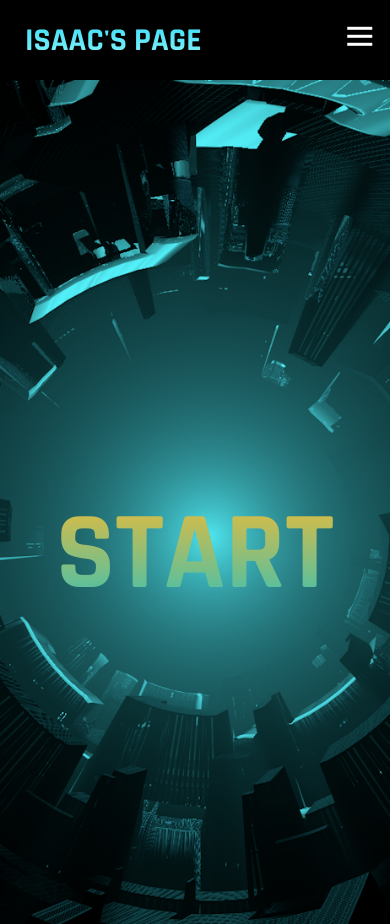
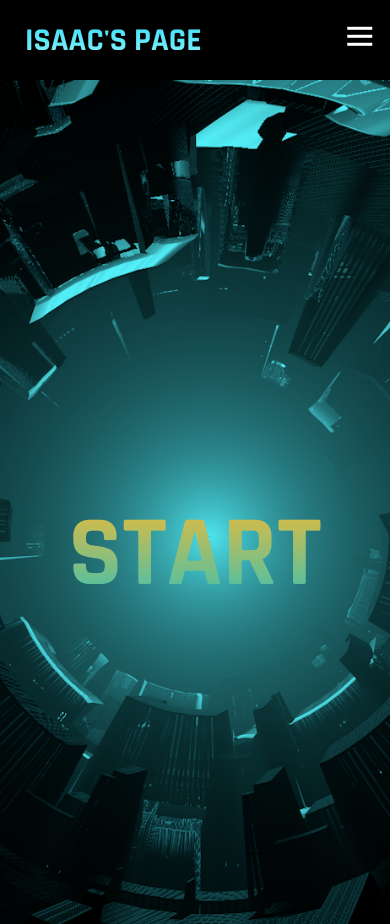
Before and after one commit to isssaac/isssaac.github.io, a plain HTML site: page index.html in a window 390 px wide. Shown: the top 924 px of the page. Drawn offline with Linux system fonts and the light colour scheme.

Commit message:
adjust for mobile screen 4

```diff
--- a/styles.css
+++ b/styles.css
@@ -278,12 +278,12 @@ Screen settings on mobiles or tablets.
 /* Displayed on mobiles or tablets */
 @media screen and (max-width: 860px) {
 	.hero_heading {
-		font-size: 110px;
+		font-size: 100px;
 	}
 
-	.hero_description {
+	/* .hero_description {
 		font-size: 25px;
-	}
+	} */
 	.hero {
 		height: 100vh;
 		display: flex;
```
